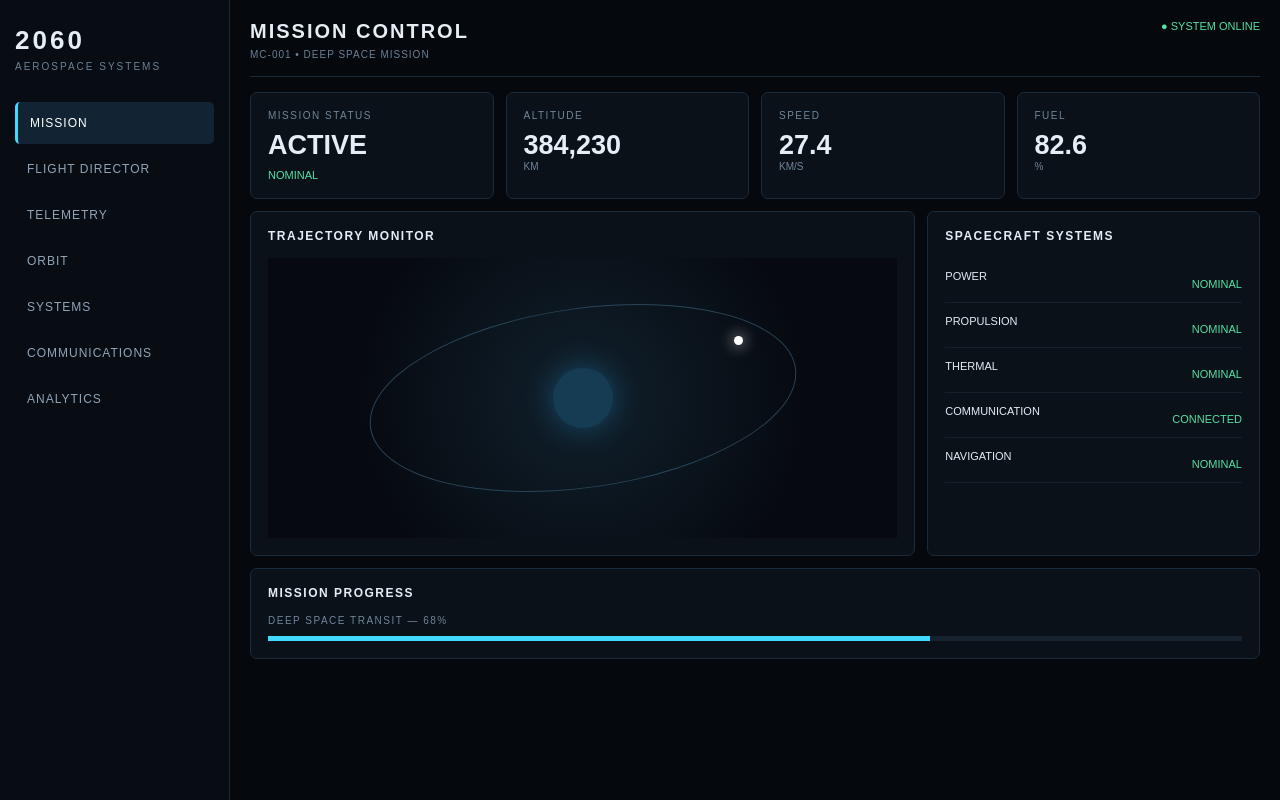
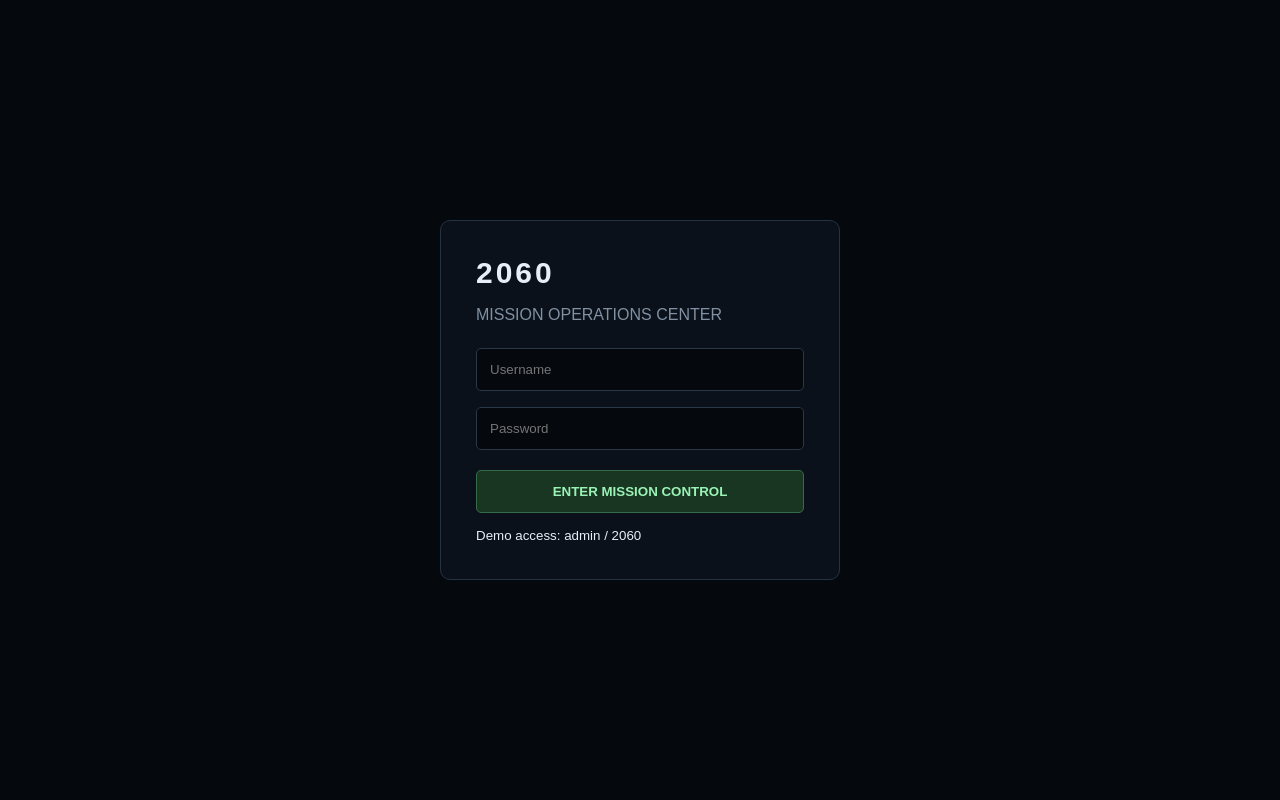
Before and after one commit to kenyatothestar/2060-aerospace-company-, a website: page frontend/index.backup.html in a window 1280 px wide. Drawn offline with Linux system fonts and the light colour scheme; no server answers.

Commit message:
Upgrade 2060 Mission Control professional interface

```diff
--- a/frontend/index.backup.html
+++ b/frontend/index.backup.html
@@ -2,132 +2,155 @@
 <html lang="en">
 <head>
 <meta charset="UTF-8">
-<meta name="viewport" content="width=device-width,initial-scale=1.0">
+<meta name="viewport" content="width=device-width,initial-scale=1">
 <title>2060 Mission Control</title>
 <style>
 *{box-sizing:border-box}
-body{margin:0;background:#05080d;color:#e5edf5;font-family:Arial,sans-serif}
-.app{display:flex;min-height:100vh}
-aside{width:230px;background:#080d14;border-right:1px solid #1b2a38;padding:25px 15px}
-.logo{font-size:26px;font-weight:700;letter-spacing:3px}
-.sub{font-size:10px;color:#6d8194;letter-spacing:2px;margin:5px 0 30px}
-nav div{padding:14px 12px;margin:4px 0;color:#91a4b7;font-size:12px;letter-spacing:1px;border-radius:5px}
-nav .active{background:#122333;color:white;border-left:3px solid #42d9ff}
-main{flex:1;padding:20px}
-header{display:flex;justify-content:space-between;border-bottom:1px solid #1b2a38;padding-bottom:16px}
-h1{font-size:20px;letter-spacing:2px;margin:0}
-.small{font-size:10px;color:#6d8194;letter-spacing:1px;margin-top:6px}
-.online{color:#55e0a3;font-size:11px}
-.cards{display:grid;grid-template-columns:repeat(4,1fr);gap:12px;margin-top:15px}
-.card,.panel{background:#0a1119;border:1px solid #1b2b3a;border-radius:7px;padding:17px}
-.label{font-size:10px;color:#71869a;letter-spacing:1.5px}
-.value{font-size:27px;font-weight:bold;margin-top:9px}
-.unit{font-size:10px;color:#71869a}
-.ok{color:#55e0a3;font-size:11px;margin-top:8px}
-.content{display:grid;grid-template-columns:2fr 1fr;gap:12px;margin-top:12px}
-.panel h2{font-size:12px;letter-spacing:1.5px;margin:0 0 15px}
-.map{height:280px;position:relative;background:radial-gradient(circle,#11202c,#060a10 65%)}
-.orbit{position:absolute;width:430px;height:180px;border:1px solid #294457;border-radius:50%;left:50%;top:50%;transform:translate(-50%,-50%) rotate(-8deg)}
-.earth{position:absolute;width:60px;height:60px;background:#153c52;border-radius:50%;left:50%;top:50%;transform:translate(-50%,-50%);box-shadow:0 0 30px #174c68}
-.ship{position:absolute;width:9px;height:9px;background:white;border-radius:50%;left:74%;top:28%;box-shadow:0 0 15px white}
-.row{display:flex;justify-content:space-between;padding:12px 0;border-bottom:1px solid #14212c;font-size:11px}
-.progress{height:5px;background:#16232e;margin-top:10px}
-.bar{height:100%;width:68%;background:#42d9ff}
-@media(max-width:800px){aside{display:none}.cards{grid-template-columns:1fr 1fr}.content{grid-template-columns:1fr}}
+body{margin:0;background:#05080d;color:#e8eef7;font-family:Arial,sans-serif}
+button{cursor:pointer}
+#login{min-height:100vh;display:flex;align-items:center;justify-content:center;background:#05080d}
+.login-box{width:min(400px,90%);background:#0a111a;border:1px solid #243241;border-radius:10px;padding:35px}
+.login-box h1{margin:0;font-size:30px;letter-spacing:3px}
+.login-box p{color:#8190a2}
+.login-box input{width:100%;padding:13px;margin:8px 0;background:#05080d;border:1px solid #293746;color:white;border-radius:5px}
+.login-box button{width:100%;padding:13px;margin-top:12px;background:#183622;color:#9af2b5;border:1px solid #356b47;border-radius:5px;font-weight:bold}
+#error{color:#e57373;font-size:13px}
+#app{display:none;min-height:100vh;grid-template-columns:220px 1fr}
+.sidebar{background:#080d14;border-right:1px solid #1d2935;padding:22px 14px}
+.logo{font-size:25px;font-weight:bold;letter-spacing:3px;margin-bottom:35px}
+.logo small{display:block;font-size:10px;color:#738092;letter-spacing:1px;margin-top:5px}
+.nav button{display:block;width:100%;padding:13px;margin:5px 0;text-align:left;background:transparent;color:#8996a6;border:0;border-radius:5px}
+.nav button:hover,.nav button.active{background:#111b26;color:white}
+.main{min-width:0}
+.top{height:65px;border-bottom:1px solid #1d2935;display:flex;align-items:center;justify-content:space-between;padding:0 22px}
+.online{color:#72d99a;font-size:12px}
+.content{padding:22px}
+.hero{background:#0a111a;border:1px solid #1d2935;border-radius:8px;padding:22px;margin-bottom:18px}
+.hero h1{margin:0 0 6px}
+.hero p{margin:0;color:#8290a1}
+.cards{display:grid;grid-template-columns:repeat(4,1fr);gap:14px}
+.card,.panel{background:#080d14;border:1px solid #1d2935;border-radius:8px;padding:18px}
+.label{font-size:10px;color:#718096;letter-spacing:1px;margin-bottom:9px}
+.value{font-size:24px;font-weight:bold}
+.panels{display:grid;grid-template-columns:2fr 1fr;gap:14px;margin-top:14px}
+.panel{min-height:230px}
+.panel h3{font-size:14px;margin-top:0}
+.control{padding:11px 18px;margin:4px;background:#162b20;color:#9af2b5;border:1px solid #356b47;border-radius:5px}
+.logout{background:#201418!important;color:#f19a9a!important;border:1px solid #63383b!important}
+.page{display:none}.page.active{display:block}
+@media(max-width:850px){#app{grid-template-columns:1fr}.sidebar{display:none}.cards{grid-template-columns:repeat(2,1fr)}.panels{grid-template-columns:1fr}}
 </style>
 </head>
 <body>
-<div class="app">
-<aside>
-<div class="logo">2060</div>
-<div class="sub">AEROSPACE SYSTEMS</div>
-<nav>
-<div class="active">MISSION</div>
-<div>FLIGHT DIRECTOR</div>
-<div>TELEMETRY</div>
-<div>ORBIT</div>
-<div>SYSTEMS</div>
-<div>COMMUNICATIONS</div>
-<div>ANALYTICS</div>
-</nav>
-</aside>
 
-<main>
-<header>
-<div>
-<h1>MISSION CONTROL</h1>
-<div class="small">MC-001 • DEEP SPACE MISSION</div>
-</div>
-<div class="online">● SYSTEM ONLINE</div>
-</header>
-
-<section class="cards">
-<div class="card"><div class="label">MISSION STATUS</div><div class="value">ACTIVE</div><div class="ok">NOMINAL</div></div>
-<div class="card"><div class="label">ALTITUDE</div><div class="value" id="alt">384,220</div><div class="unit">KM</div></div>
-<div class="card"><div class="label">SPEED</div><div class="value">27.4</div><div class="unit">KM/S</div></div>
-<div class="card"><div class="label">FUEL</div><div class="value">82.6</div><div class="unit">%</div></div>
-</section>
-
-<section class="content">
-<div class="panel">
-<h2>TRAJECTORY MONITOR</h2>
-<div class="map">
-<div class="orbit"></div>
-<div class="earth"></div>
-<div class="ship"></div>
+<div id="login">
+<div class="login-box">
+<h1>2060</h1>
+<p>MISSION OPERATIONS CENTER</p>
+<input id="user" placeholder="Username">
+<input id="pass" type="password" placeholder="Password">
+<button onclick="login()">ENTER MISSION CONTROL</button>
+<p id="error"></p>
+<small>Demo access: admin / 2060</small>
 </div>
 </div>
 
-<div class="panel">
-<h2>SPACECRAFT SYSTEMS</h2>
-<div class="row"><span>POWER</span><span class="ok">NOMINAL</span></div>
-<div class="row"><span>PROPULSION</span><span class="ok">NOMINAL</span></div>
-<div class="row"><span>THERMAL</span><span class="ok">NOMINAL</span></div>
-<div class="row"><span>COMMUNICATION</span><span class="ok">CONNECTED</span></div>
-<div class="row"><span>NAVIGATION</span><span class="ok">NOMINAL</span></div>
+<div id="app">
+<aside class="sidebar">
+<div class="logo">2060<small>MISSION CONTROL</small></div>
+<div class="nav">
+<button class="active" onclick="page('mission',this)">MISSION</button>
+<button onclick="page('flight',this)">FLIGHT DIRECTOR</button>
+<button onclick="page('telemetry',this)">TELEMETRY</button>
+<button onclick="page('orbit',this)">ORBIT</button>
+<button onclick="page('systems',this)">SYSTEMS</button>
+<button onclick="page('communications',this)">COMMUNICATIONS</button>
+<button onclick="page('analytics',this)">ANALYTICS</button>
+<button class="logout" onclick="logout()">LOG OUT</button>
 </div>
+</aside>
+
+<main class="main">
+<header class="top">
+<strong>MISSION OPERATIONS CENTER</strong>
+<span class="online">● DEMO SYSTEM ONLINE</span>
+</header>
+
+<section class="content">
+
+<div id="mission" class="page active">
+<div class="hero"><h1>MISSION ALPHA</h1><p>2060 Aerospace Systems — Mission Operations Interface</p></div>
+<div class="cards">
+<div class="card"><div class="label">MISSION STATUS</div><div id="status" class="value">STANDBY</div></div>
+<div class="card"><div class="label">ALTITUDE</div><div id="alt" class="value">0 km</div></div>
+<div class="card"><div class="label">VELOCITY</div><div id="vel" class="value">0 km/s</div></div>
+<div class="card"><div class="label">FUEL</div><div id="fuel" class="value">100%</div></div>
+</div>
+<div class="panels">
+<div class="panel"><h3>MISSION OVERVIEW</h3><p>MISSION INITIALIZATION</p><p>VEHICLE SYSTEM CHECK</p><p>TELEMETRY LINK</p><p>FLIGHT OPERATIONS</p><p>MISSION COMPLETION</p></div>
+<div class="panel"><h3>SYSTEM STATUS</h3><p>POWER — NOMINAL</p><p>PROPULSION — STANDBY</p><p>GUIDANCE — NOMINAL</p><p>COMMUNICATIONS — NOMINAL</p><p>TELEMETRY — SIMULATED</p></div>
+</div>
+</div>
+
+<div id="flight" class="page"><div class="hero"><h1>FLIGHT DIRECTOR</h1><p>Mission command center</p></div><div class="panel"><h3>FLIGHT OPERATIONS</h3><button class="control" onclick="launch()">🚀 LAUNCH</button><button class="control" onclick="abort()">ABORT</button><button class="control" onclick="reset()">RESET</button></div></div>
+
+<div id="telemetry" class="page"><div class="hero"><h1>TELEMETRY</h1><p>Vehicle telemetry monitoring</p></div><div class="cards"><div class="card"><div class="label">ALTITUDE</div><div class="value" id="alt2">0 km</div></div><div class="card"><div class="label">VELOCITY</div><div class="value" id="vel2">0 km/s</div></div><div class="card"><div class="label">FUEL</div><div class="value" id="fuel2">100%</div></div><div class="card"><div class="label">LINK</div><div class="value">SIMULATED</div></div></div></div>
+
+<div id="orbit" class="page"><div class="hero"><h1>ORBIT</h1><p>Trajectory and orbital operations</p></div><div class="panel"><h3>TRAJECTORY</h3><p>Orbital visualization module ready.</p></div></div>
+
+<div id="systems" class="page"><div class="hero"><h1>SYSTEMS</h1><p>Vehicle and ground-system health</p></div><div class="panel"><h3>SYSTEM HEALTH</h3><p>POWER — NOMINAL</p><p>GUIDANCE — NOMINAL</p><p>PROPULSION — STANDBY</p></div></div>
+
+<div id="communications" class="page"><div class="hero"><h1>COMMUNICATIONS</h1><p>Mission communication center</p></div><div class="panel"><h3>COMMUNICATION LINK</h3><p>MISSION CHANNEL — READY</p><p>GROUND LINK — SIMULATED</p></div></div>
+
+<div id="analytics" class="page"><div class="hero"><h1>ANALYTICS</h1><p>Mission performance analytics</p></div><div class="panel"><h3>MISSION ANALYTICS</h3><p>Telemetry analytics module ready.</p><p>Performance monitoring module ready.</p></div></div>
+
 </section>
-
-<div class="panel" style="margin-top:12px">
-<h2>MISSION PROGRESS</h2>
-<div class="label">DEEP SPACE TRANSIT — 68%</div>
-<div class="progress"><div class="bar"></div></div>
-</div>
 </main>
 </div>
 
 <script>
-let a=384220;
-setInterval(()=>{a+=Math.floor(Math.random()*8)+1;document.getElementById("alt").textContent=a.toLocaleString()},2000);
-</script>
+let running=false,timer=null,a=0,v=0,f=100;
 
-<script>
-async function connectMissionAPI() {
-  try {
-    const response = await fetch("http://localhost:4000/api/telemetry");
-    if (!response.ok) throw new Error("API HTTP " + response.status);
+function login(){
+ const username=document.getElementById("user").value.trim();
+ const password=document.getElementById("pass").value.trim();
 
-    const data = await response.json();
-
-    if (data.altitude !== undefined)
-      document.getElementById("alt").textContent =
-        Number(data.altitude).toLocaleString();
-
-    if (data.speed !== undefined)
-      document.querySelectorAll(".value")[2].textContent = data.speed;
-
-    if (data.fuel !== undefined)
-      document.querySelectorAll(".value")[3].textContent = data.fuel;
-
-    console.log("2060 Mission API CONNECTED", data);
-  } catch (error) {
-    console.error("2060 Mission API CONNECTION ERROR:", error);
-  }
+ if(username==="admin" && password==="2060"){
+  document.getElementById("login").style.display="none";
+  document.getElementById("app").style.display="grid";
+  document.getElementById("error").textContent="";
+ }else{
+  document.getElementById("error").textContent="Use demo access: admin / 2060";
+ }
 }
 
-connectMissionAPI();
-setInterval(connectMissionAPI, 3000);
+function logout(){
+ document.getElementById("app").style.display="none";
+ document.getElementById("login").style.display="flex";
+}
+
+function page(id,btn){
+ document.querySelectorAll(".page").forEach(x=>x.classList.remove("active"));
+ document.getElementById(id).classList.add("active");
+ document.querySelectorAll(".nav button").forEach(x=>x.classList.remove("active"));
+ btn.classList.add("active");
+}
+
+function update(){
+ if(!running)return;
+ a+=25;v+=.08;f=Math.max(0,f-.4);
+ document.getElementById("status").textContent=a>=100?"ASCENT":"LAUNCH";
+ document.getElementById("alt").textContent=a+" km";
+ document.getElementById("vel").textContent=v.toFixed(2)+" km/s";
+ document.getElementById("fuel").textContent=f.toFixed(1)+"%";
+ document.getElementById("alt2").textContent=a+" km";
+ document.getElementById("vel2").textContent=v.toFixed(2)+" km/s";
+ document.getElementById("fuel2").textContent=f.toFixed(1)+"%";
+}
+
+function launch(){running=true;clearInterval(timer);timer=setInterval(update,1000);update()}
+function abort(){running=false;clearInterval(timer);document.getElementById("status").textContent="ABORTED"}
+function reset(){running=false;clearInterval(timer);a=0;v=0;f=100;update();document.getElementById("status").textContent="STANDBY";document.getElementById("alt").textContent="0 km";document.getElementById("vel").textContent="0 km/s";document.getElementById("fuel").textContent="100%";document.getElementById("alt2").textContent="0 km";document.getElementById("vel2").textContent="0 km/s";document.getElementById("fuel2").textContent="100%"}
 </script>
 </body>
-
 </html>
```
Also changed, not shown: frontend/index.html (+59 -3 lines).
